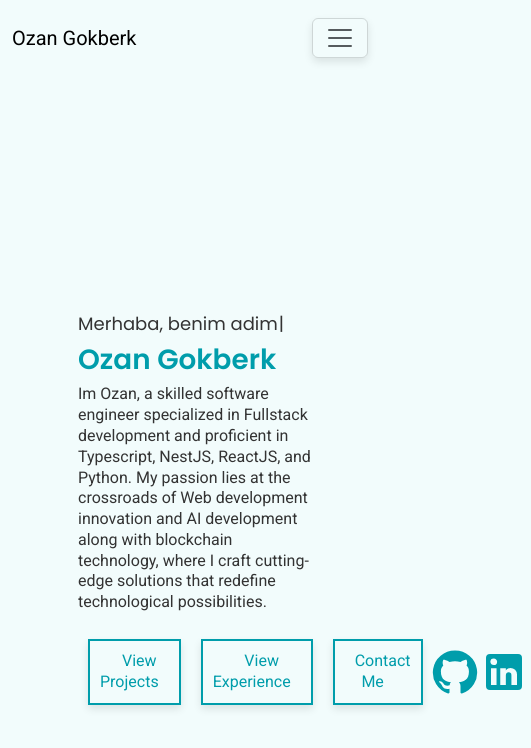
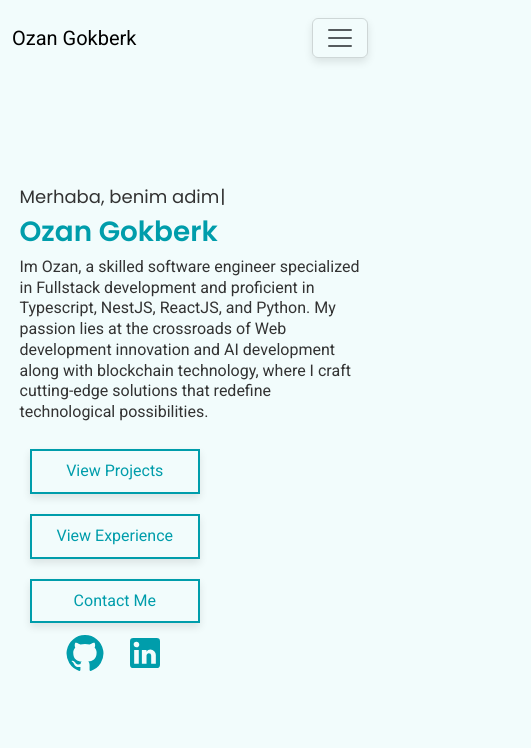
Before and after one commit to Ozan797/Gokberk-V2, a React (Vite) app: page / in a window 390 px wide. Shown: the top 748 px of the page, 531 px wide, since content can reach past the window. Built offline with nearby package versions, Linux system fonts and the light colour scheme.

Commit message:
Home Page is responsive

```diff
--- a/src/pages/Home/Home.jsx
+++ b/src/pages/Home/Home.jsx
@@ -32,10 +32,15 @@ const Home = () => {
 
           {/* Buttons */}
           <div className={styles.buttonContainer}>
+            <div className={styles.buttons}>
               <RedirectButton buttonText="View Projects" url="/projects" />
               <RedirectButton buttonText="View Experience" url="/experience" />
-            <RedirectButton buttonText="Contact Me" url="mailto:ozan8@hotmail.co.uk?subject= Hey Ozan!" />
-
+              <RedirectButton
+                buttonText="Contact Me"
+                url="mailto:ozan8@hotmail.co.uk?subject= Hey Ozan!"
+              />
+            </div>
+            <div>
               <a
                 href="https://github.com/Ozan797"
                 target="_blank"
@@ -53,9 +58,7 @@ const Home = () => {
               </a>
             </div>
           </div>
-        {/* <div className={styles.clouds}>
-          <img src={Clouds} alt="Image of clouds" />
-        </div> */}
+        </div>
       </section>
     </>
   );
--- a/src/pages/Home/Home.module.css
+++ b/src/pages/Home/Home.module.css
@@ -1,5 +1,5 @@
 .home {
-  height: 100vh;
+  height: 80vh;
   display: flex;
   justify-content: center;
   align-items: center;
@@ -21,16 +21,39 @@
 }
 .home .buttonContainer {
   display: flex;
-  align-items: center;
+  align-items: left;
+  justify-content: space-between;
+  flex-direction: column;
+  max-width: -moz-fit-content;
+  max-width: fit-content;
 }
 .home .buttonContainer button:hover a {
   color: white;
 }
+.home .buttonContainer button a {
+  padding: 5px;
+}
+.home .buttonContainer .icon {
+  font-size: 40px;
+}
 .home .buttonContainer a {
-  padding: 10px;
+  margin: 10px;
   color: var(--deep-blue);
 }
-.home .buttonContainer .icon {
-  scale: 2;
-  margin-right: 5px;
+@media screen and (max-width: 1000px) {
+  .home .buttonContainer {
+    flex-direction: column;
+  }
+  .home .container {
+    max-width: 90vw;
+  }
+}
+@media screen and (max-width: 426px) {
+  .home .buttons {
+    display: flex;
+    flex-direction: column;
+  }
+  .home .buttonContainer {
+    align-items: center;
+  }
 }/*# sourceMappingURL=Home.module.css.map */
--- a/src/pages/Home/Home.module.sass
+++ b/src/pages/Home/Home.module.sass
@@ -1,5 +1,5 @@
 .home
-    height: 100vh
+    height: 80vh
     display: flex
     justify-content: center
     align-items: center
@@ -18,15 +18,32 @@
 
     .buttonContainer
         display: flex
-        align-items: center
+        align-items: left
+        justify-content: space-between
+        flex-direction: column
+        max-width: fit-content
         button
             &:hover
                 a
                     color: white
+            a
+                padding: 5px
+
+        .icon
+            font-size: 40px
         a
-            padding: 10px
+            margin: 10px
             color: var(--deep-blue)
 
-        .icon
-            scale: 2
-            margin-right: 5px
+    @media screen and (max-width: 1000px)
+        .buttonContainer
+            flex-direction: column
+
+        .container
+            max-width: 90vw
+    @media screen and (max-width: 426px)
+        .buttons
+            display: flex
+            flex-direction: column
+        .buttonContainer
+            align-items: center
```
Also changed, not shown: 1 other file (tests, documents, lock files or other folders). Lines whose indentation alone changed are shown as unchanged.
